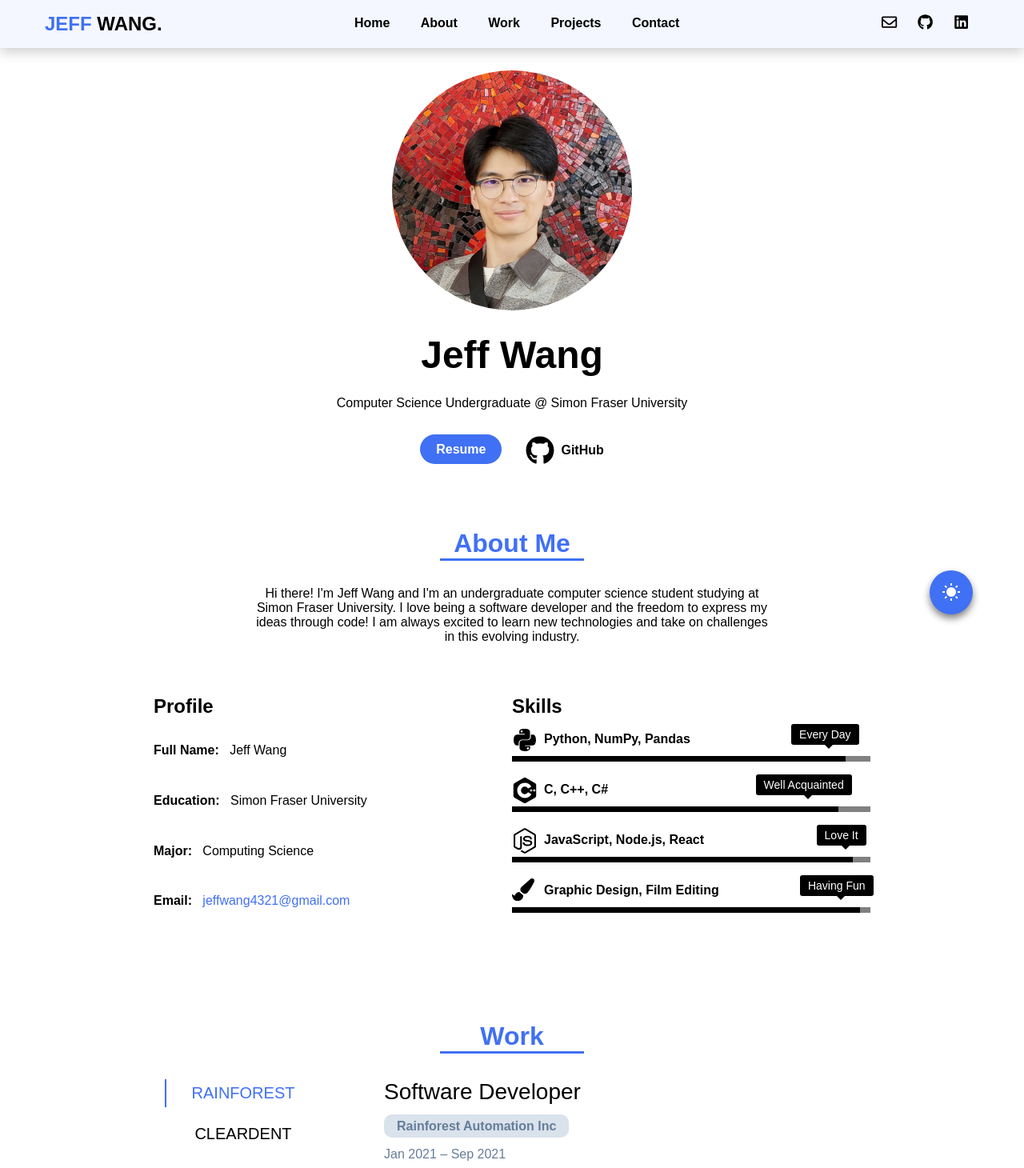
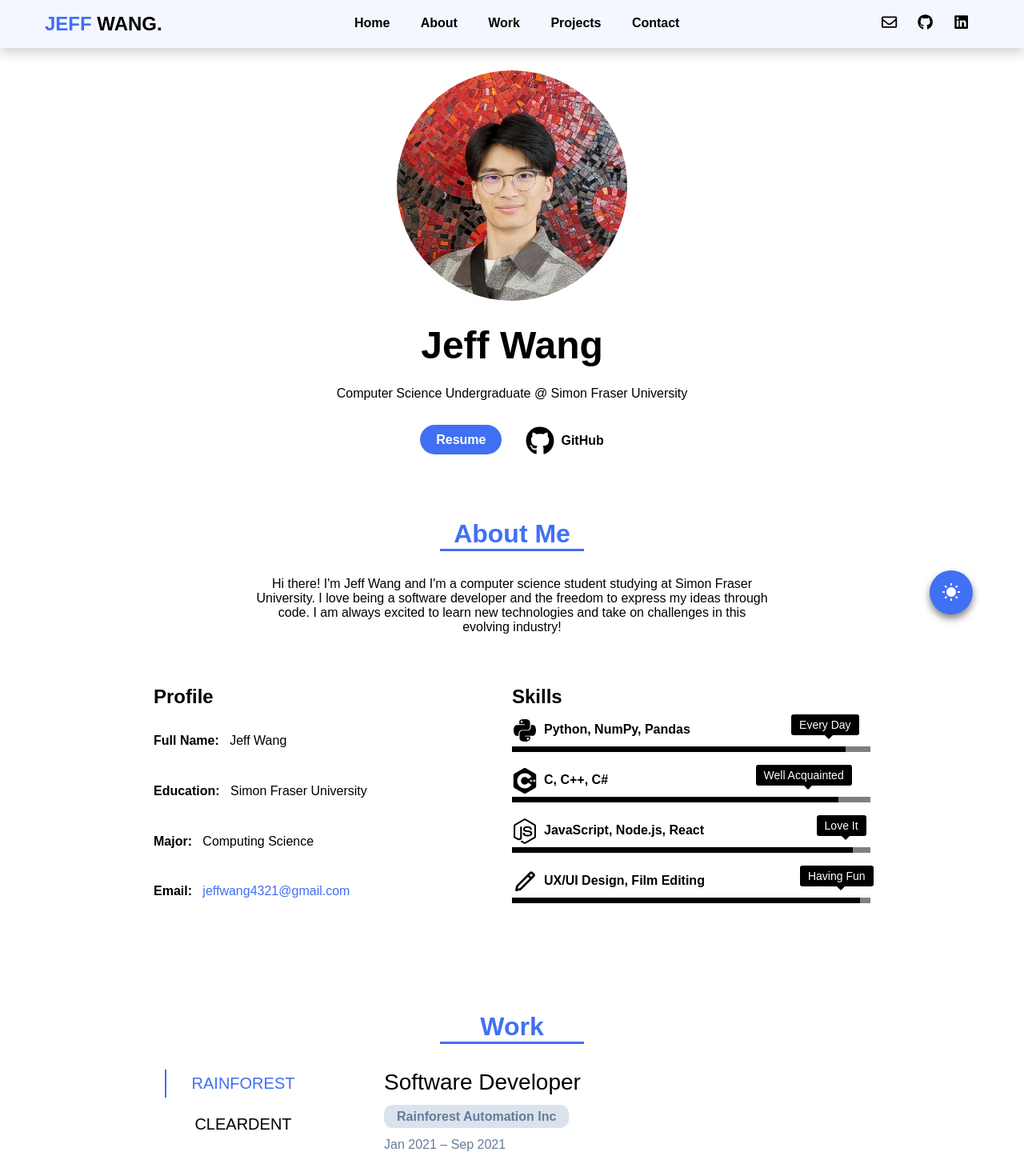
Before and after one commit to jeffwang4321/react-portfolio, a React (Create React App) app: page / in a window 1280 px wide. Shown: the top 1460 px of the page at 80% size. Built offline with nearby package versions, Linux system fonts and the light colour scheme.

Commit message:
Clean code formatting

```diff
--- a/src/components/0-Data.js
+++ b/src/components/0-Data.js
@@ -189,7 +189,7 @@ export const project = [
     technologies: ["Figma", "Material Design", "Unsplash", "Windows"],
     images: [],
     video: "https://www.figma.com/embed?embed_host=share&url=https%3A%2F%2Fwww.figma.com%2Fproto%2FzCtotsUKgE3fsX04JIoYOZ%2FSFU-Moodle%3Fnode-id%3D1%253A2%26starting-point-node-id%3D1%253A2",
-    github: "",
+    github: "https://www.figma.com/file/zCtotsUKgE3fsX04JIoYOZ/SFU-Moodle?node-id=0%3A1",
   },
   {
     id: 7,
--- a/src/components/1-Navbar.js
+++ b/src/components/1-Navbar.js
@@ -27,13 +27,13 @@ const Navbar = () => {
         <div className='nav-header'>
           <h2><span>JEFF</span> WANG.</h2>
           <button className='nav-toggle' onClick={toggleLinks}>
-            <FaBars />
+            <FaBars/>
           </button>
         </div>
         <div className='links-container' ref={linksContainerRef}>
           <ul className='links' ref={linksRef}>
             {links.map((link) => {
-              const { id, url, text } = link;
+              const {id, url, text} = link;
               return (
                 <li key={id}>
                   <h4>
@@ -46,7 +46,7 @@ const Navbar = () => {
         </div>
         <ul className='social-icons'>
           {social.map((socialIcon) => {
-            const { id, url, icon } = socialIcon;
+            const {id, url, icon} = socialIcon;
             return (
               <li key={id}>
                 <a href={url} target="_">{icon}</a>
--- a/src/components/2-HomeSection.js
+++ b/src/components/2-HomeSection.js
@@ -4,7 +4,7 @@ import { FaGithub } from 'react-icons/fa';
 const HomeSection = () => {
   return (
     <div id="home">
-      <img src={'./assets/headshot.jpg'} alt="headshot" />
+      <img src={'./assets/headshot.jpg'} alt="headshot"/>
       <h4>Jeff Wang</h4>
       <p>Computer Science Undergraduate @ Simon Fraser University</p>
       <div id="home_buttons">
--- a/src/components/3-AboutSection.js
+++ b/src/components/3-AboutSection.js
@@ -5,7 +5,7 @@ const AboutSection = () => {
     <div id="about">
       <h3>About Me</h3>
       <p>
-        Hi there! I'm Jeff Wang and I'm an undergraduate computer science student studying at Simon Fraser University. I love being a software developer and the freedom to express my ideas through code! I am always excited to learn new technologies and take on challenges in this evolving industry.
+        Hi there! I'm Jeff Wang and I'm a computer science student studying at Simon Fraser University. I love being a software developer and the freedom to express my ideas through code. I am always excited to learn new technologies and take on challenges in this evolving industry!
       </p>
     </div>
   );
--- a/src/components/4-SkillsSection.js
+++ b/src/components/4-SkillsSection.js
@@ -1,6 +1,7 @@
 import React from 'react';
-import { FaPython, FaPaintBrush, FaNodeJs } from 'react-icons/fa';
+import { FaPython, FaNodeJs } from 'react-icons/fa';
 import { SiCplusplus } from 'react-icons/si';
+import { BiPencil } from "react-icons/bi";
 
 const SkillsSection = () => {
   return (
@@ -50,8 +51,8 @@ const SkillsSection = () => {
           </li>
           <li>
             <div className="progress percent95"><span>Having Fun</span></div>
-            <FaPaintBrush id="icons2"/>
-            <strong>Graphic Design, Film Editing </strong>
+            <BiPencil id="icons"/>
+            <strong>UX/UI Design, Film Editing </strong>
           </li>
         </ul>
       </div>
--- a/src/components/5-WorkSection.js
+++ b/src/components/5-WorkSection.js
@@ -5,7 +5,7 @@ import ImageToggle from './ImageToggle';
 
 const WorkSection = () => {
   const [value, setValue] = useState(0);
-  const { company, dates, duties, title, technologies, images } = work[value];
+  const {company, dates, duties, title, technologies, images} = work[value];
 
   return (
     <div id="work">
@@ -51,7 +51,6 @@ const WorkSection = () => {
       {
         images.length > 0 ? <ImageToggle images={images}/> : null
       }
-
     </div>
   );
 };
--- a/src/components/7-Footer.js
+++ b/src/components/7-Footer.js
@@ -2,7 +2,7 @@ import React, { useState} from 'react'
 import { social } from './0-Data';
 
 const Footer = () => {
-  const [title, setTitle] = useState("JEFF WANG.")
+  const [title, setTitle] = useState("Jeff Wang.")
   const [subtitle, setSubtitle] = useState("© 2022 All Rights Reserved")
 
   return (
@@ -17,7 +17,7 @@ const Footer = () => {
               target="_"
               className='icon'
               onMouseEnter={() => setTitle(social.header)}
-              onMouseLeave={() => setTitle("JEFF WANG.")}
+              onMouseLeave={() => setTitle("Jeff Wang.")}
             >{social.icon}</a>
           );
         })}
--- a/src/components/ImageToggle.js
+++ b/src/components/ImageToggle.js
@@ -23,10 +23,10 @@ const ImageToggle = (props) => {
   return (
     <article className='imageToggle'>
       <button className='prev-btn' onClick={prevPerson}>
-          <FaChevronLeft />
+        <FaChevronLeft/>
       </button>
       <button className='next-btn' onClick={nextPerson}>
-          <FaChevronRight />
+        <FaChevronRight/>
       </button>
       <div className='img-container'>
         <img src={props.images[index]} alt={""} className='person-img' onClick={nextPerson}/>
--- a/src/index.css
+++ b/src/index.css
@@ -1,29 +1,27 @@
 /*
 ===============
-Variables
+Global Themes
 ===============
 */
-:root {
-  --transition: all 0.3s linear;
-}
-
 .dark-theme {
   --clr-bg-1: black;
-  --clr-highlight: grey;
+  --clr-highlight: #334168;
 
   --clr-main-1: #4070F4;
-  --clr-main-2: black;
+  --clr-main-2: #334168;
 
-  --clr-sub-1: #657d98;
+  --clr-sub-1: #334168;
   --clr-sub-2: white;
 
   --clr-font: white;
-  --clr-dropshadow: rgba(121, 121, 121, 0.3);
+  --clr-footer: #334168;
+
+  --clr-dropshadow: rgba(51, 65, 104, 0.8);
+  --transition: all 0.3s linear;
 }
-
 .light-theme {
   --clr-bg-1: white;
-  --clr-highlight: grey;
+  --clr-highlight: #657d98;
 
   --clr-main-1: #4070F4;
   --clr-main-2: #F4F7FF;
@@ -32,7 +30,10 @@ Variables
   --clr-sub-2: #657d98;
 
   --clr-font: black;
+  --clr-footer: white;
+
   --clr-dropshadow: rgba(0, 0, 0, 0.2);
+  --transition: all 0.3s linear;
 }
 
 
@@ -89,12 +90,12 @@ h2 span {
   color: var(--clr-main-1);
 }
 nav {
-  background: var(--clr-main-2);
-  box-shadow: 0 5px 15px var(--clr-dropshadow);
   position: fixed;
   top: 0;
   width:100%;
   z-index: 1;
+  background: var(--clr-main-2);
+  box-shadow: 0 5px 15px var(--clr-dropshadow);
   transition: var(--transition);
 }
 .nav-header {
@@ -104,27 +105,26 @@ nav {
   padding: 1rem;
 }
 .nav-toggle {
-  font-size: 1.2rem;
   background: transparent;
   color: var(--clr-font);
   border-color: transparent;
+  font-size: 1.2rem;
+  cursor: pointer;
   transition: var(--transition);
-  cursor: pointer;
 }
 .nav-toggle:hover {
   color: var(--clr-main-1);
   transform: rotate(90deg);
 }
 .links a {
-  color: var(--clr-font);
-  font-size: 1rem;
   display: block;
   padding: 0.5rem 1.5rem;
+  color: var(--clr-font);
   transition: var(--transition);
 }
 .links a:hover {
+  padding-left: 2.5rem;
   color: var(--clr-main-1);
-  padding-left: 2.5rem;
 }
 .social-icons {
   display: none;
@@ -137,12 +137,12 @@ nav {
 
 @media screen and (min-width: 765px) {
   .nav-center {
-    max-width: 1200px;
-    margin: 0 auto;
     display: flex;
     align-items: center;
     justify-content: space-between;
     padding: 1rem;
+    margin: 0 auto;
+    max-width: 1200px;
   }
   .nav-header {
     padding: 0;
@@ -171,8 +171,8 @@ nav {
   }
   .social-icons a {
     margin: 0 0.8rem;
+    color: var(--clr-font);
     font-size: 1.2rem;
-    color: var(--clr-font);
   }
   .social-icons a:hover {
     color: var(--clr-main-1);
@@ -186,59 +186,53 @@ nav {
 HomePage
 ===============
 */
-#home{
+#home {
+  padding-top: 5.5rem;
   text-align: center;
-  padding-top: 5.5rem;
 }
-#home img{
-  height: 300px;
-  width: 300px;
-  border-radius: 150px;
+#home img {
+  height: 18rem;
+  width: 18rem;
+  border-radius: 50%;
 }
-#home h4{
+#home h4 {
   margin: 1.5rem;
   font-size: 3rem;
 }
-#home p{
-  font-size: 1rem;
-}
 
-#home_buttons{
+#home_buttons {
   margin-top: 2rem;
 }
-#resume_button{
+#resume_button {
+  padding: 10px 20px;
   background-color: var(--clr-main-1);
   color: white;
-  cursor: pointer;
-  padding: 10px 20px;
-  font-size: 1rem;
   border: none;
   border-radius: 20px;
+  cursor: pointer;
   transition: var(--transition);
 }
-#resume_button:hover{
+#resume_button:hover {
   background-color: var(--clr-highlight);
 }
 
-#git_button{
+#git_button {
   margin-left: 30px;
   color: var(--clr-font);
-  text-decoration: none;
   transition: var(--transition);
 }
-#FaGithub{
+#FaGithub {
   margin-right: 8px;
+  vertical-align: middle;
+  color: var(--clr-font);
   font-size: 2.25rem;
-  color: var(--clr-font);
-  vertical-align: middle;
   transition: var(--transition);
 }
-#git_button b{
-  font-size: 1rem;
+#git_button b {
   vertical-align: middle;
 }
 #git_button:hover,
-#git_button:hover #FaGithub{
+#git_button:hover #FaGithub {
   color: var(--clr-highlight);
 }
 
@@ -249,18 +243,18 @@ HomePage
 AboutPage
 ===============
 */
-#about{
+#about {
+  padding-top: 5rem;
   text-align: center;
-  padding-top: 5rem;
 }
-#about h3{
+#about h3 {
   margin: 0 auto 1rem;
+  width: 180px;
   color: var(--clr-main-1);
   border-bottom: 3px solid var(--clr-main-1);
-  width: 180px;
   font-size: 2rem;
 }
-#about p{
+#about p {
   padding: 1rem 25%;
 }
 
@@ -273,49 +267,46 @@ Profile and Skills Section
 */
 
 /* Profile Section */
-.skills{
+.skills {
   display: flex;
   padding: 3rem 15% 0;
 }
-.column{
+.column {
   flex: 50%;
 }
-.info-list{
-  list-style: none;
+.info-list {
   margin-top: 0.6rem;
 }
-.info-list li{
+.info-list li {
   padding: 1.4rem 0;
 }
-li a{
-  text-decoration: none;
+li a {
   color: var(--clr-main-1);
   transition: var(--transition);
 }
-li a:hover{
+li a:hover {
   color:  var(--clr-highlight);
 }
-.skills-button{
+.skills-button {
   text-align: center;
 }
 
 /* Skillbars Section */
-.skill-bars{
-  list-style: none;
+.skill-bars {
   padding: 3rem 0 0;
 }
 .skill-bars li {
   position: relative;
-  background: grey;
   height: 7px;
   width: 100%;
   margin-bottom: 3.5rem;
+  background: grey;
 }
 .skill-bars li strong {
   position: absolute;
-  color: var(--clr-font);
   top: -30px;
   left: 40px;
+  color: var(--clr-font);
   transition: var(--transition);
 }
 .skill-bars li #icons{
@@ -325,17 +316,10 @@ li a:hover{
   font-size: 2rem;
   transition: var(--transition);
 }
-.skill-bars li #icons2{
-  position: absolute;
-  color: var(--clr-font);
-  top: -36px;
-  font-size: 1.75rem;
-  transition: var(--transition);
-}
 .skill-bars li .progress {
   position: relative;
+  height: 100%;
   background: var(--clr-font);
-  height: 100%;
   transition: var(--transition);
 }
 
@@ -344,9 +328,9 @@ li a:hover{
   position: absolute;
   right: -17px;
   top: -40px;
+  padding: 5px 10px;
   color: var(--clr-bg-1);
   background: var(--clr-font);
-  padding: 5px 10px;
   border-radius: 3px;
   font-size: 14px;
   transition: var(--transition);
@@ -357,14 +341,14 @@ li a:hover{
   bottom: -5px;
   border-right: 5px solid transparent;
   border-left: 5px solid transparent;
-  border-top: 5px solid var(--clr-font);;
+  border-top: 5px solid var(--clr-font);
   content: "";
   transition: var(--transition);
 }
-.skill-bars li .percent80  { width: 91%; }
-.skill-bars li .percent85  { width: 93%; }
-.skill-bars li .percent90  { width: 95%; }
-.skill-bars li .percent95  { width: 97%; }
+.skill-bars li .percent80 { width: 91%; }
+.skill-bars li .percent85 { width: 93%; }
+.skill-bars li .percent90 { width: 95%; }
+.skill-bars li .percent95 { width: 97%; }
 
 /* Remove Chat bubbles */
 @media only screen and (max-width : 995px){
@@ -379,15 +363,15 @@ li a:hover{
 
 /* Shift SkillsSection into 1 column and show Chat bubbles again */
 @media only screen and (max-width : 815px){
-  #about p{
+  #about p {
     padding: 1rem 15%;
   }
 
-  .skills{
+  .skills {
     display: block;
     padding: 0 15%;
   }
-  .column{
+  .column {
     margin-top: 3rem;
   }
 
@@ -398,7 +382,7 @@ li a:hover{
   .skill-bars li .progress span::after {
     border-right: 5px solid transparent;
     border-left: 5px solid transparent;
-    border-top: 5px solid var(--clr-font);;
+    border-top: 5px solid var(--clr-font);
   }
 }
 
@@ -429,16 +413,16 @@ Work Page
 ===============
 */
 #work,
-#projects{
+#projects {
   padding-top: 5rem;
 }
 #work h2,
-#projects h2{
+#projects h2 {
   text-align: center;
+  width: 180px;
   margin: 0 auto 2rem;
   color: var(--clr-main-1);
   border-bottom: 3px solid var(--clr-main-1);
-  width: 180px;
   font-size: 2rem;
 }
 
@@ -452,19 +436,19 @@ Work Page
   display: flex;
   flex-direction: row;
   justify-content: center;
+  flex-wrap: wrap;
   margin-bottom: 2rem;
-  flex-wrap: wrap;
 }
 .job-btn,
 .project-btn {
+  margin: 0 1rem 1rem;
+  padding: 0.25rem 0;
   background: transparent;
+  color: var(--clr-font);
   border-color: transparent;
   font-size: 1.25rem;
-  margin: 0 1rem 1rem;
+  cursor: pointer;
   transition: var(--transition);
-  cursor: pointer;
-  padding: 0.25rem 0;
-  color: var(--clr-font);
 }
 .active-btn,
 .job-btn:hover,
@@ -476,28 +460,30 @@ Work Page
 /* Job Details */
 .job-info h3,
 .project-info h3 {
+  margin-bottom: 0.75rem;
   font-size: 1.75rem;
   font-weight: 400;
-  margin-bottom: 0.75rem;
 }
 .job-info h4,
 .technologies h4 {
+  display: inline-block;
+  padding: 0.35rem 1rem;
+  margin: 0 0.75rem 0.75rem 0;
   color: var(--clr-sub-2);
   background: var(--clr-sub-1);
-  display: inline-block;
-  padding: 0.35rem 1rem;
-  border-radius: 10px;
-  margin: 0 0.75rem 0.75rem 0;
+  border-radius: 11px;
+  transition: var(--transition);
 }
 .job-date,
 .project-date {
+  margin-bottom: 1.25rem;
   color: var(--clr-sub-2);
-  margin-bottom: 1.25rem;
+  transition: var(--transition);
 }
 .job-desc,
 .project-desc {
+  display: grid;
   align-items: center;
-  display: grid;
   grid-template-columns: auto 1fr;
   column-gap: 1rem;
   margin-bottom: 1.25rem;
@@ -512,8 +498,8 @@ Work Page
   margin: 2.5rem auto;
 }
 .technologies h3 {
+  margin-bottom: 1rem;
   font-size: 1.25rem;
-  margin-bottom: 1rem;
 }
 
 @media screen and (min-width: 990px) {
@@ -530,7 +516,7 @@ Work Page
     margin-bottom: 1rem;
   }
   .active-btn,
-  .job-btn:hover  {
+  .job-btn:hover {
     box-shadow: -2px 0 var(--clr-main-1);
   }
 }
@@ -564,11 +550,11 @@ ImageToggle
   left: 23vw;
   margin: 0 0.5rem;
   padding: 6px 5px 0;
-  border-radius: 8px;
-  font-size: 1.5rem;
   color: white;
   background: rgba(0, 0, 0, 0.5);
   border-color: transparent;
+  border-radius: 8px;
+  font-size: 1.5rem;
   cursor: pointer;
 }
 .prev-btn:hover,
@@ -597,44 +583,41 @@ Project Buttons
   box-shadow: 0 2.5px var(--clr-main-1);
 }
 
-#project-git_button{
+#project-git_button {
   color: var(--clr-font);
-  text-decoration: none;
   transition: var(--transition);
 }
-#project-FaGithub{
+#project-FaGithub {
+  vertical-align: middle;
+  color: var(--clr-font);
   font-size: 2.25rem;
-  color: var(--clr-font);
-  vertical-align: middle;
   transition: var(--transition);
 }
-#project-git_button b{
+#project-git_button b {
+  vertical-align: middle;
   margin-left: 15px;
   font-size: 2rem;
   font-weight: 400;
-  vertical-align: middle;
 }
 #project-git_button:hover,
-#project-git_button:hover #project-FaGithub{
+#project-git_button:hover #project-FaGithub {
   color: var(--clr-main-1);
   text-decoration: underline;
 }
 
-
 .project-company_btn {
+  display: inline-block;
+  padding: 0.35rem 1rem;
+  margin: 0 0.75rem 0.75rem 0;
   color: var(--clr-sub-2);
   background: var(--clr-sub-1);
-  display: inline-block;
-  padding: 0.35rem 1rem;
-  border-radius: 10px;
-  margin: 0 0.75rem 0.75rem 0;
-  text-decoration: none;
+  border-radius: 13px;
   font-size: large;
   font-weight: bold;
   transition: var(--transition);
 }
 
-
+/* Embeding video and html */
 .iframeVideo {
   text-align: center;
   padding-bottom: 3rem;
@@ -646,18 +629,19 @@ Footer
 ===============
 */
 footer {
+  text-align: center;
+  padding: 2rem;
   background: black;
   color: white;
-  text-align: center;
-  padding: 2rem;
-  border-top: 5px solid white;
+  border-top: 7px solid var(--clr-footer);
+  transition: var(--transition);
 }
 footer a {
   color: white;
 }
 .footer-links a {
+  padding: 1rem;
   font-size: 1.5rem;
-  padding: 1rem;
   transition: var(--transition);
 }
 footer a:hover {
@@ -674,33 +658,32 @@ footer a:hover {
 Theme Button
 ===============
 */
-.theme-btn{
+.theme-btn {
   position: fixed;
   bottom: 2rem;
   right: 5vw;
   z-index: 1;
-
+  padding: 15px 15px 10px;
   color: white;
   background-color: var(--clr-main-1);
-  cursor: pointer;
-  padding: 15px 15px 10px;
-  font-size: 1.5rem;
   border: none;
   border-radius: 50%;
+  box-shadow: 0 5px 10px grey;
+  font-size: 1.5rem;
+  cursor: pointer;
   transition: var(--transition);
-  box-shadow: 0 5px 10px grey;
 }
-.theme-btn:hover{
+.theme-btn:hover {
   background-color: var(--clr-highlight);
 }
 
-.theme-btn-icon{
+.theme-btn-icon {
   animation: blink 4s infinite;
 }
 
 @keyframes blink {
-  0%{   color: white;     }
-  80%{  color: white;     }
-  81%{  color: transparent; }
-  100%{ color: transparent; }
+  0% {   color: white;     }
+  80% {  color: white;     }
+  81% {  color: transparent; }
+  100% { color: transparent; }
 }
```
Also changed, not shown: src/components/6-ProjectSection.js (+8 -6 lines), public/logo.png, 1 other file (tests, documents, lock files or other folders). Lines whose indentation alone changed are shown as unchanged.
